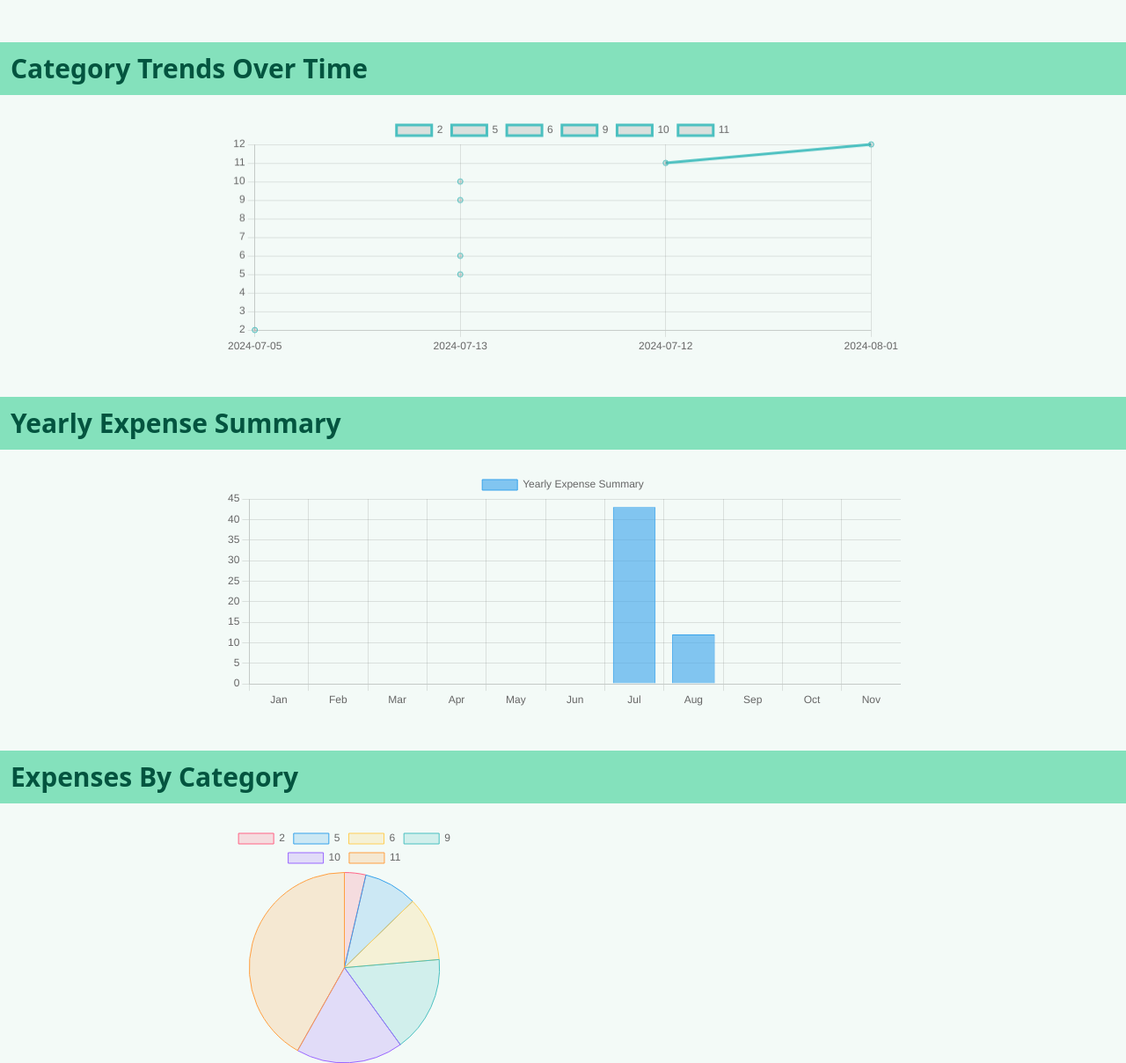
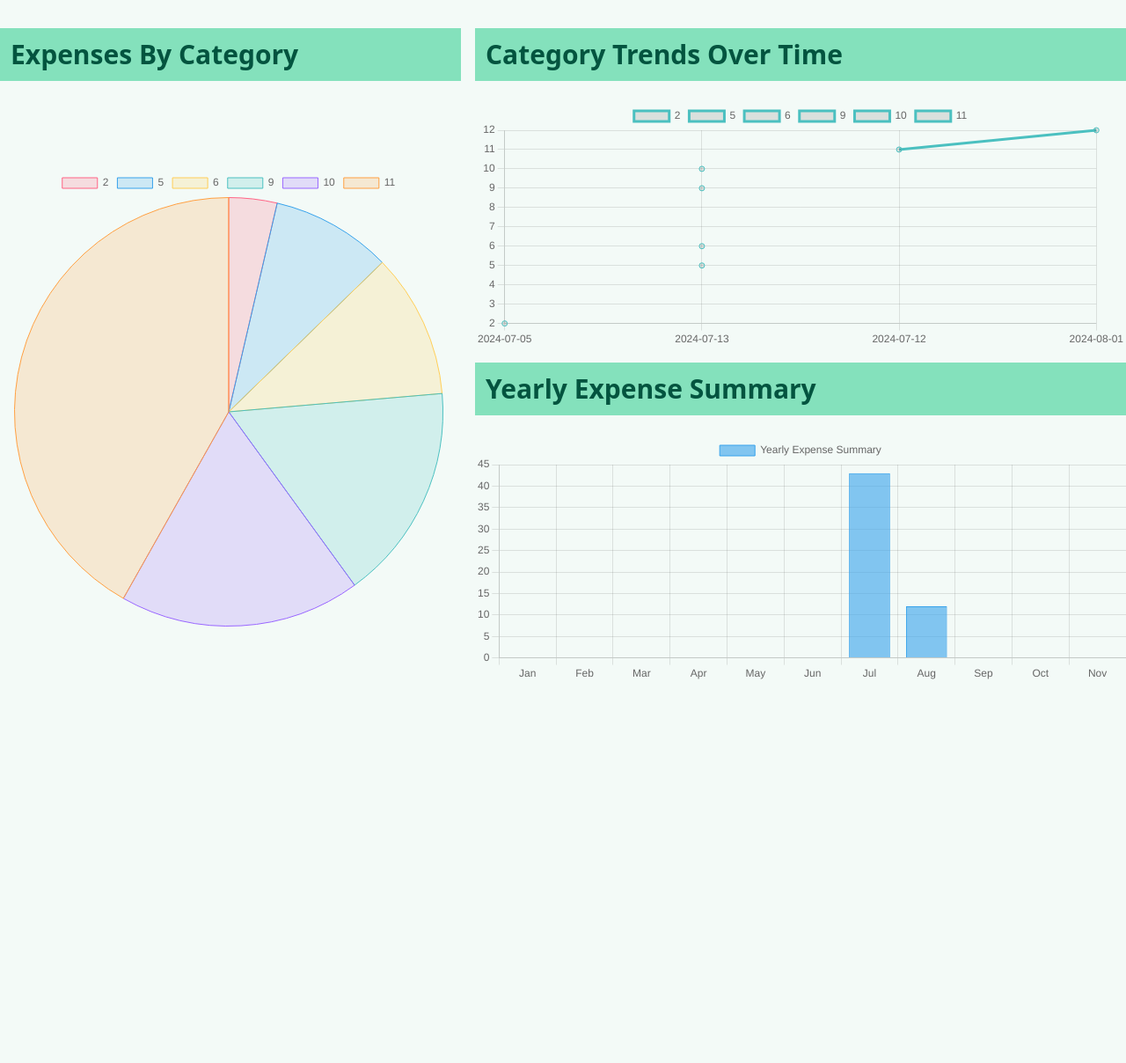
Before and after one commit to ripa01/TrackMySpend, a Django app: page /dashboard/ in a window 1280 px wide. Shown: the part 72-1280 px from the top of the page at 88% size. After the commit the page ends 844 px from the top, so only its background shows below. Run offline with Django 5.2, Linux system fonts and the light colour scheme; data comes from the database, SQL or seed files in the repository; style sheets or scripts are compiled from the project's sources; some libraries are stand-ins or nearby versions.

Commit message:
fix the dashboard layout

```diff
--- a/spendTracker/templates/dashboard.html
+++ b/spendTracker/templates/dashboard.html
@@ -3,25 +3,33 @@
 
 {% block content %}
 
-<div class="grid grid-rows-1 md:grid-rows-2 gap-4">
+<div class="grid grid-cols-12 gap-4 mt-8">
+    <div class="col-span-5 ">
+        <h1 class="text-3xl bg-green-300 mb-6 p-3 font-semibold text-green-800">Expenses By Category</h1>
+        <div class="chart-wrapper" style="height: calc(90vh - 200px); margin-top: 100px;">
+                <canvas id="categoryExpenseChart"></canvas>
+            </div>
 
-<div><h1 class="text-3xl bg-green-300 mb-6 p-3 font-semibold text-green-800 mt-8">Category Trends Over Time</h1>
-<div style="width: 60%; height: 70%; margin: auto;">
-    <canvas id="categoryTrendsChart"></canvas>
-</div> </div>
-<div>
-<h1 class="text-3xl bg-green-300 mb-6 p-3 font-semibold text-green-800 mt-8">Yearly Expense Summary</h1>
-<div style="width: 60%; height: 70%;  margin: auto;">
-    <canvas id="yearlyExpenseChart"></canvas>
-</div>
-</div>
-<div>
-    <h1 class="text-3xl bg-green-300 mb-6 p-3 font-semibold text-green-800 mt-8">Expenses By Category</h1>
-    <div style="width: 60%; height: 70%;  margin: auto;">
-        <canvas id="categoryExpenseChart"></canvas>
     </div>
+    <div class="col-span-7 grid grid-rows-2 gap-4">
+        <div class="row-span-1">
+            <h1 class="text-3xl bg-green-300 mb-6 p-3 font-semibold text-green-800">Category Trends Over Time</h1>
+        <div class="chart-wrapper" style="height: 35vh; ">
+            <canvas id="categoryTrendsChart"></canvas>
+        </div>
+
+        </div>
+        <div class="row-span-1">
+            <h1 class="text-3xl bg-green-300 mb-6 p-3 font-semibold text-green-800">Yearly Expense Summary</h1>
+            <div class="chart-wrapper" style="height: 35vh;">
+                <canvas id="yearlyExpenseChart"></canvas>
+            </div>
+
+        </div>
     </div>
 </div>
+
+
 
 <script src="https://cdn.jsdelivr.net/npm/chart.js"></script>
 <script>
```
